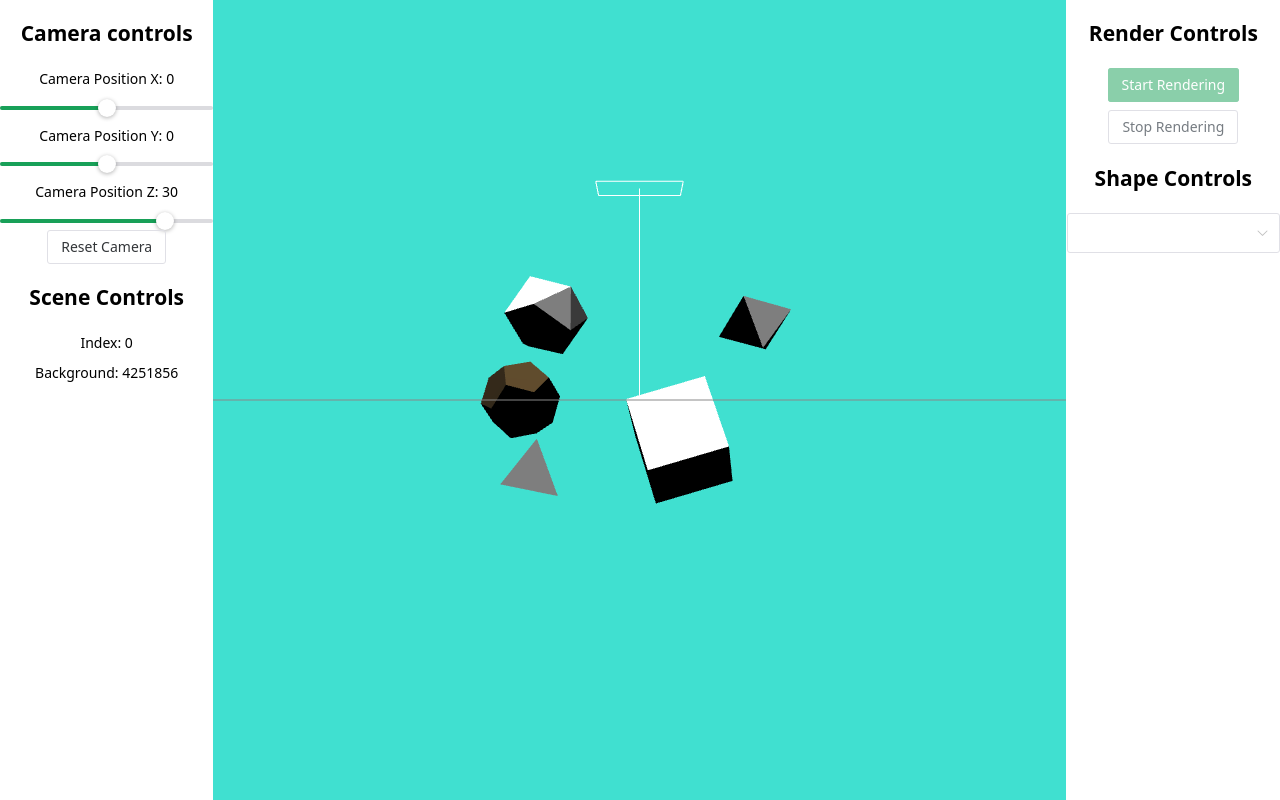
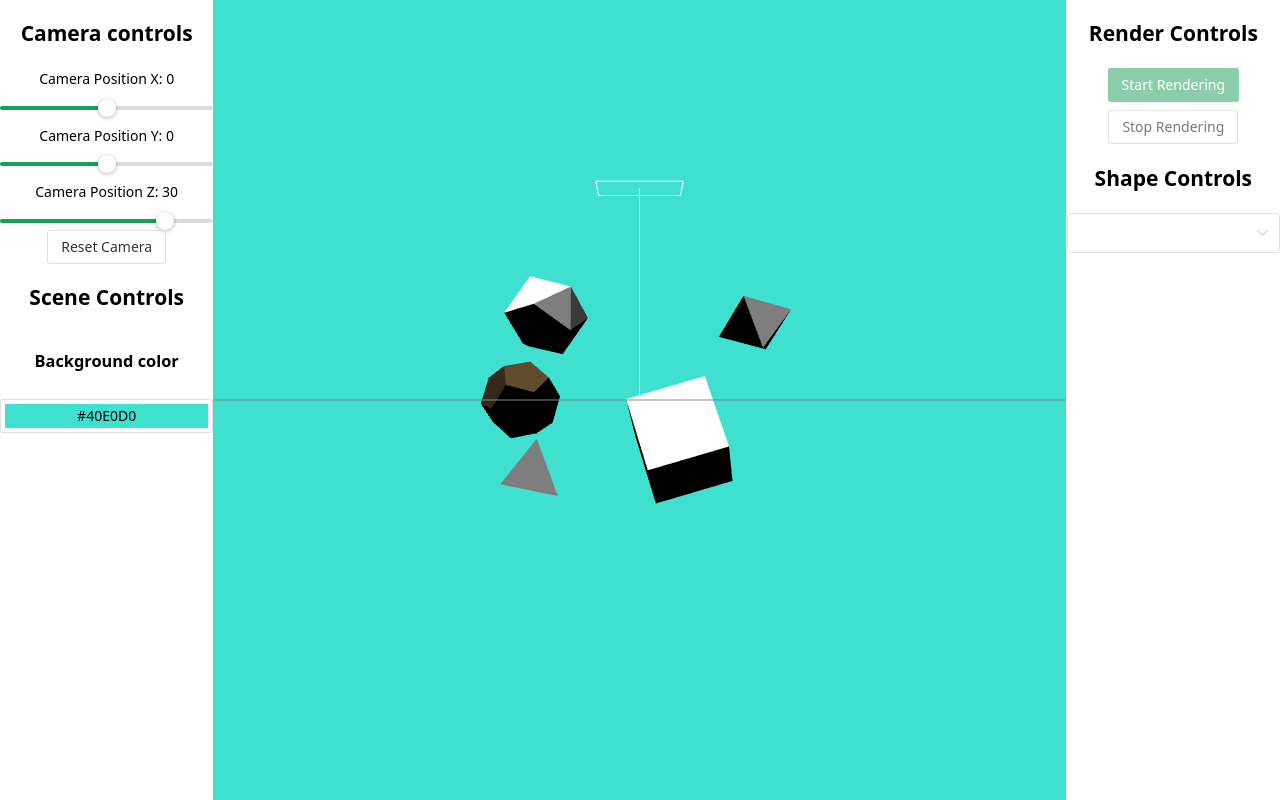
Before and after one commit to ebbesand123/vue-d, a Vue app: page / in a window 1280 px wide. Built offline with nearby package versions, Linux system fonts and the light colour scheme.

Commit message:
Add scene control

```diff
--- a/src/client/Platonic/SceneControls.vue
+++ b/src/client/Platonic/SceneControls.vue
@@ -1,10 +1,20 @@
 <template>
   <div class="scene-controls">
     <h2>Scene Controls</h2>
-    <div v-for="(scn, i) in refScene.scene" :key="scn.uuid">
+    <div v-for="scn in refScene.scene" :key="scn.uuid">
       <n-space vertical>
-        <span> Index: {{ i }}</span>
-        <span> Background: {{ scn.background }}</span>
+        <h3>Background color</h3>
+        <n-color-picker
+          :value="getColor(scn)"
+          :default-value="getColor(scn)"
+          :modes="['hex']"
+          :show-alpha="false"
+          @update:value="
+            (value) => {
+              updateColor(value, scn);
+            }
+          "
+        ></n-color-picker>
       </n-space>
     </div>
   </div>
@@ -12,11 +22,20 @@
 <script setup lang="ts">
 import { ref } from "vue";
 import { NColorPicker, NSpace } from "naive-ui";
-import { Scene } from "three";
+import { Color, Scene } from "three";
 const props = defineProps<{
   scene: Scene[];
 }>();
 const refScene = ref(props);
+function updateColor(hex: string, scene: Scene) {
+  const color = new Color(hex.toUpperCase());
+  scene.background = color;
+}
+function getColor(scene: Scene) {
+  if (scene.background instanceof Color) {
+    return "#" + scene.background.clone().getHexString().toUpperCase();
+  }
+}
 </script>
 <style scoped>
 .scene-controls {
```
